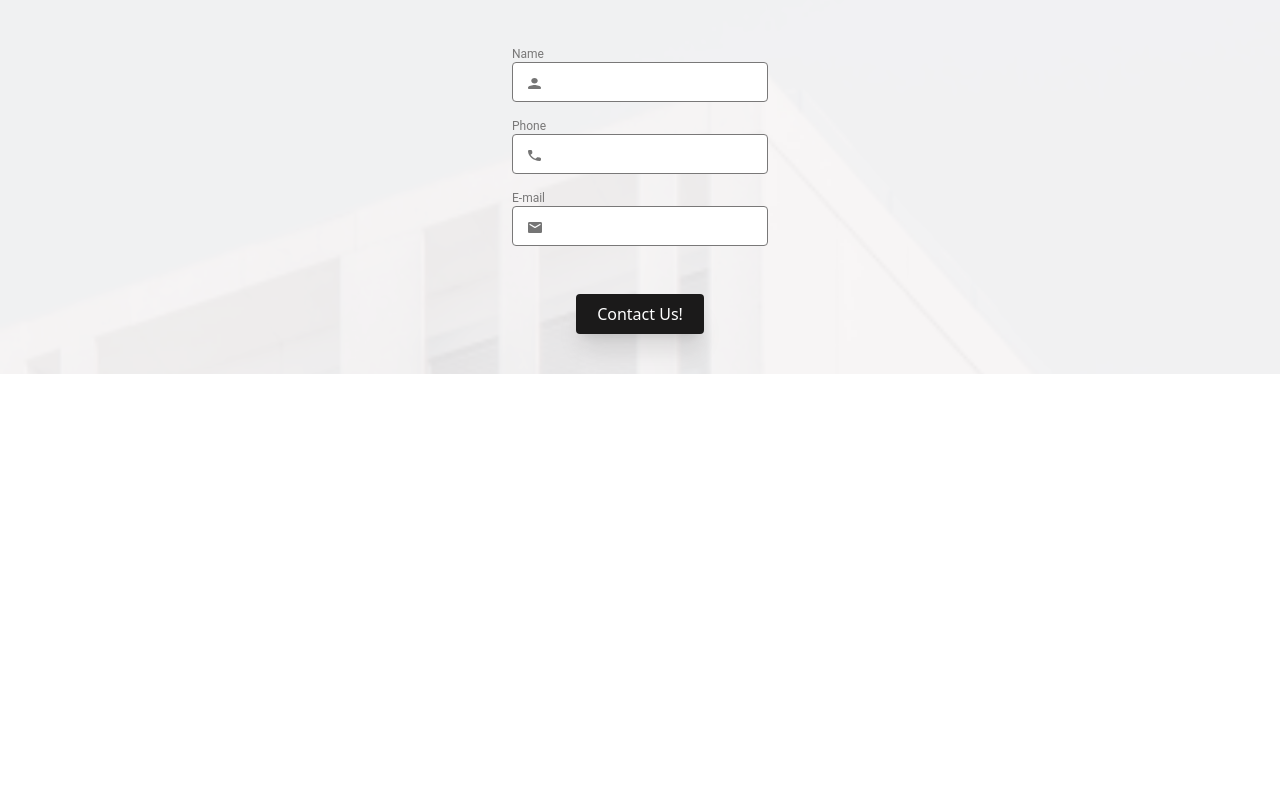
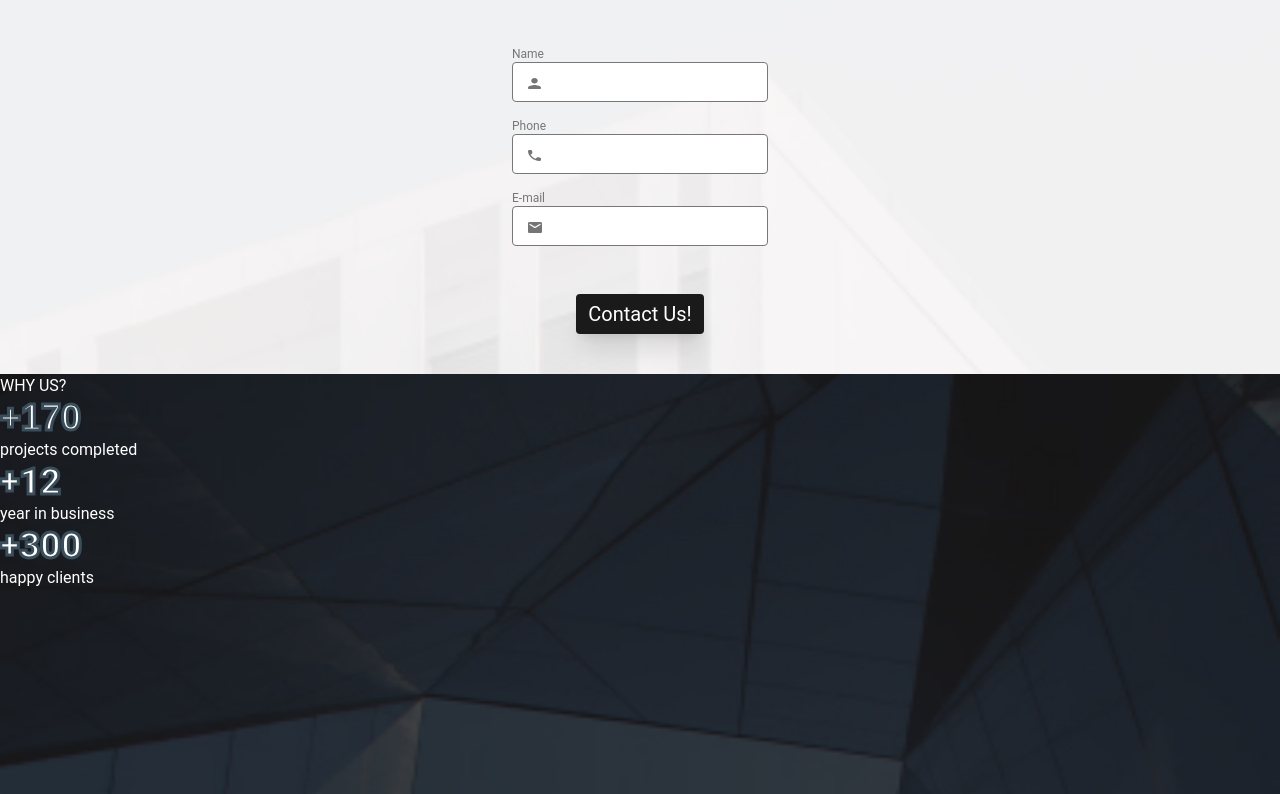
Before and after one commit to IcebergStudioRU/kagirov_immo, a React (Create React App) app: page / in a window 1280 px wide. Shown: the part 2742-3536 px from the top of the page. Before the commit the page ends 3116 px from the top, so only its background shows below. Built offline with nearby package versions, Linux system fonts and the light colour scheme.

Commit message:
added form

```diff
--- a/src/components/App.js
+++ b/src/components/App.js
@@ -6,6 +6,7 @@ import Screen from "./pages/main/screen/Screen";
 import Products from "./pages/flats/products/Products";
 import Quotes from "./pages/main/quotes/Quotes";
 import Form from "./pages/main/form/Form";
+import WhyUs from "./pages/main/whyUs/WhyUs";
 const App = () => {
   const [mobileMenu, setMobileMenu] = useState(false);
   return (
@@ -19,6 +20,7 @@ const App = () => {
       <Products/>
       <Quotes/>
       <Form/>
+      <WhyUs/>
     </>
   );
 };
--- a/src/components/pages/main/form/Form.js
+++ b/src/components/pages/main/form/Form.js
@@ -26,7 +26,7 @@ const Form = () => {
                             <Email className='absolute top-8 left-4 box-border'/>
                         </label>
                         <div>
-                            <button className='df w-32 h-10 bg-formBtnColor rounded text-white shadow-xl'>
+                            <button className='df w-32 h-10 bg-formBtnColor rounded text-white shadow-xl font-Roboto text-xl'>
                                 Contact Us!
                             </button>
                         </div>
--- /dev/null
+++ b/src/components/pages/main/whyUs/WhyUs.css
@@ -0,0 +1,3 @@
+.num{
+    -webkit-text-stroke: 3px #3A4D5A;
+}
--- a/src/components/pages/main/whyUs/WhyUs.js
+++ b/src/components/pages/main/whyUs/WhyUs.js
@@ -1,7 +1,23 @@
 import React from 'react'
+import './WhyUs.css'
 const WhyUs = () => {
     return (
-        <div></div>
+        <div className='bg-whyUsImage h-420 bg-cover bg-no-repeat'>
+            <h1 className='text-white font-Roboto'>WHY US?</h1>
+            <div>
+                <p className='num text-white font-AvenirNext text-4xl font-extrabold'>+170</p>
+                <p className='text-white font-Roboto'>projects completed</p>
+            </div>
+            <div>
+                <p className='num text-white font-Roboto text-4xl font-extrabold'>+12</p>
+                <p className='text-white font-Roboto'>year in business</p>
+            </div>
+            <div>
+                <p className='num text-white font-Roboto text-4xl font-extrabold'>+300</p>
+                <p className='text-white font-Roboto'>happy clients</p>
+            </div>
+
+        </div>
     );
 }
 
--- a/tailwind.config.js
+++ b/tailwind.config.js
@@ -40,10 +40,14 @@ module.exports = {
         'screenImage': "url('../src/components/pages/main/screen/image/screen-image.jpg')",
         'aboutMeImage': "url('../src/components/pages/main/aboutMe/svg/svg-stripes.svg')",
         'quotesMeImage': "url('../src/components/pages/main/quotes/svg/svg-stripes.svg')",
-        'formImage': "url('../src/components/pages/main/form/img/formBg.png')"
+        'formImage': "url('../src/components/pages/main/form/img/formBg.png')",
+        'whyUsImage': "url('../src/components/pages/main/whyUs/img/WhyUsBg.jpg')"
       },
       spacing: {
         '297': '297px',
+      },
+      boxShadow: {
+        'numShadow': '2px 0 #3A4D5A, -2px 0 #3A4D5A, 0 2px #3A4D5A, 0 -2px #3A4D5A, 1px 1px #3A4D5A, -1px -1px #3A4D5A, 1px -1px #3A4D5A, -1px 1px #3A4D5A;'
       }
 
     },
```
Also changed, not shown: src/components/pages/main/whyUs/img/WhyUsBg.jpg (added).
